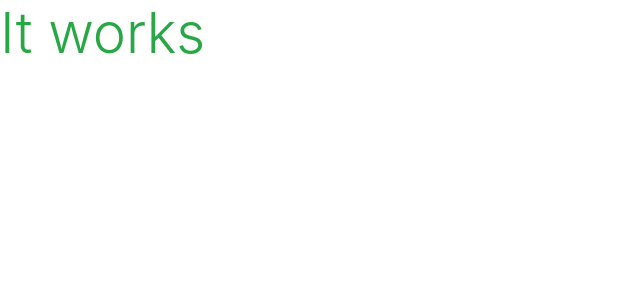
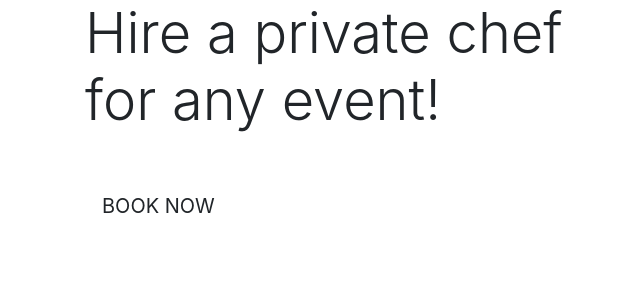
Before and after one commit to JiiXaa/PalatePrestige, a Django app: page / in a window 1280 px wide. Shown: the top 300 px of the page, without its empty margins (0-640 px from the left). Run offline with Django 3.2, Linux system fonts and the light colour scheme.

Commit message:
Added homepage content.

```diff
--- a/home/templates/home/index.html
+++ b/home/templates/home/index.html
@@ -1,6 +1,27 @@
 {% extends "base.html" %}
 {% load static %}
 
+{% block page_header %}
+  <div class="container header-container">
+    <div class="row">
+      <div class="col"></div>
+    </div>
+  </div>
+{% endblock %}
+
 {% block content %}
-  <h1 class="display-4 text-success">It works</h1>
+  <div class="container h-100">
+    <div class="row h-100">
+      <div class="col-7 col-md-6 my-auto">
+        <h1 class="display-4 logo-font text-black">
+          Hire a private chef for any event!
+        </h1>
+        <div class="my-5">
+          <h4>
+            <a href="" class="book-now-btn btn btn-lg rounded-0 text-uppercase">Book Now</a>
+          </h4>
+        </div>
+      </div>
+    </div>
+  </div>
 {% endblock %}
--- a/home/urls.py
+++ b/home/urls.py
@@ -1,4 +1,3 @@
-from django.contrib import admin
 from django.urls import path
 from . import views
 
```
